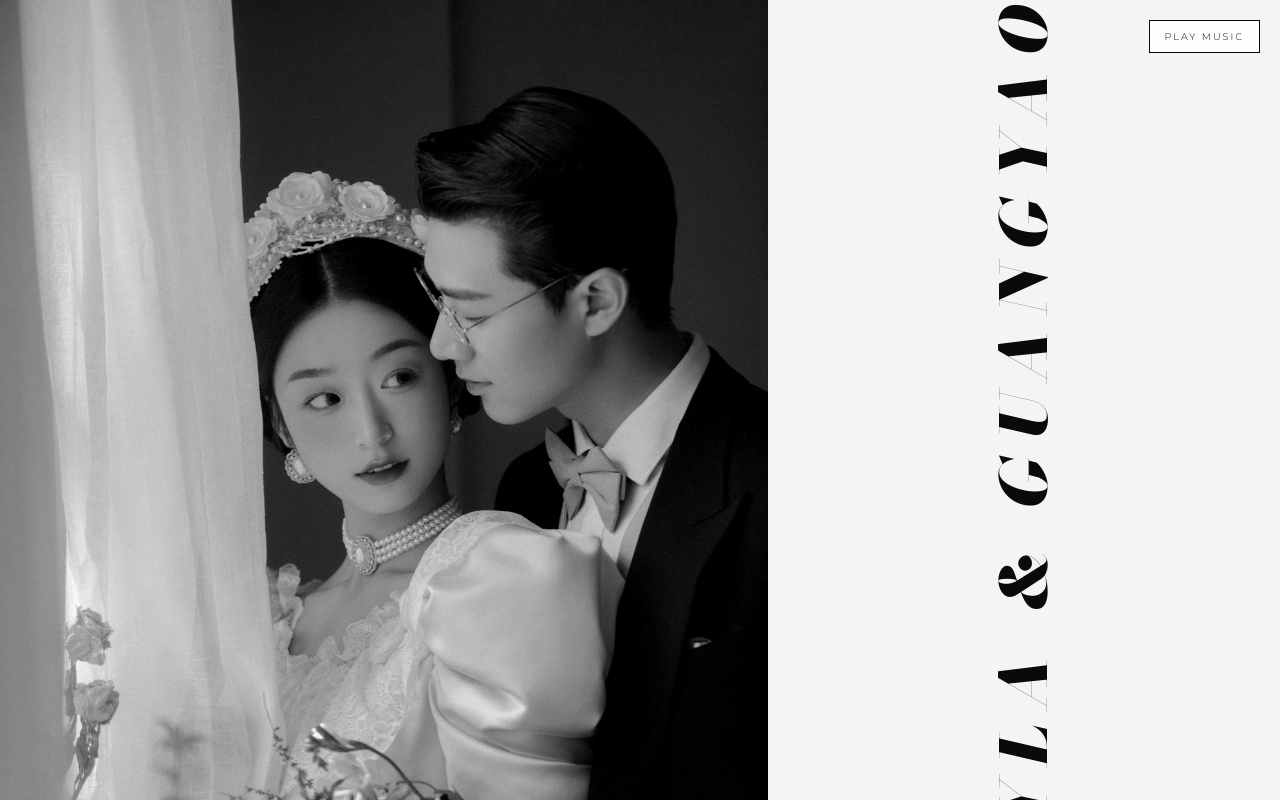
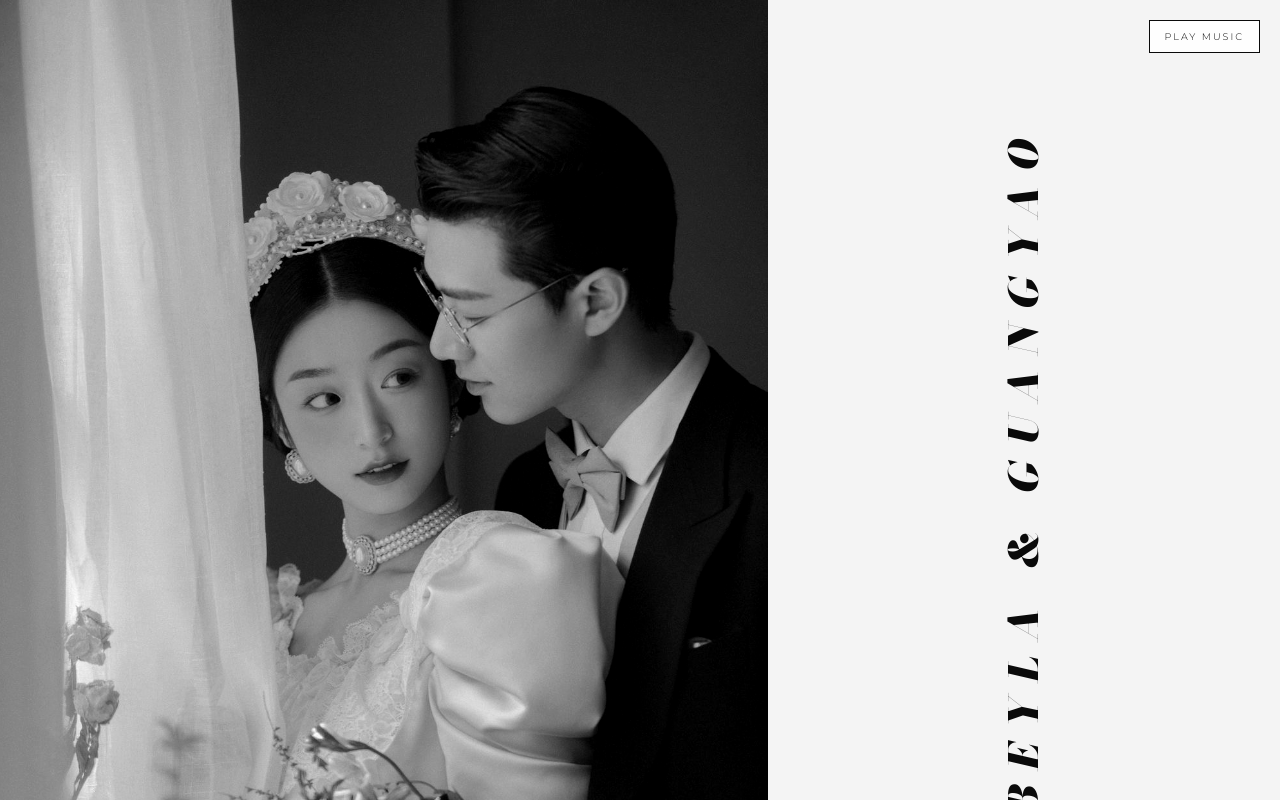
Before and after one commit to Invitaciones-Guru/Vogue-editorial-style-complete, a plain HTML site: page index.html in a window 1280 px wide. Shown: the top 800 px of the page. Drawn offline with nearby package versions, Linux system fonts and the light colour scheme; a web font is replaced by a local one.

Commit message:
Update style.css

```diff
--- a/style.css
+++ b/style.css
@@ -40,7 +40,7 @@ img { width: 100%; height: 100%; object-fit: cover; filter: grayscale(100%) cont
 .vertical-title { height: 100%; display: flex; flex-direction: column; justify-content: center; align-items: center; letter-spacing: 15px; }
 .vertical-title h1 {
     font-family: 'Bodoni Moda', serif;
-    font-size: 4rem !important; /* Forzamos el tamaño original */
+    font-size: 2.5rem !important; /* Forzamos el tamaño original */
     margin: 20px 0;
     writing-mode: vertical-rl;
     transform: rotate(180deg);
```
